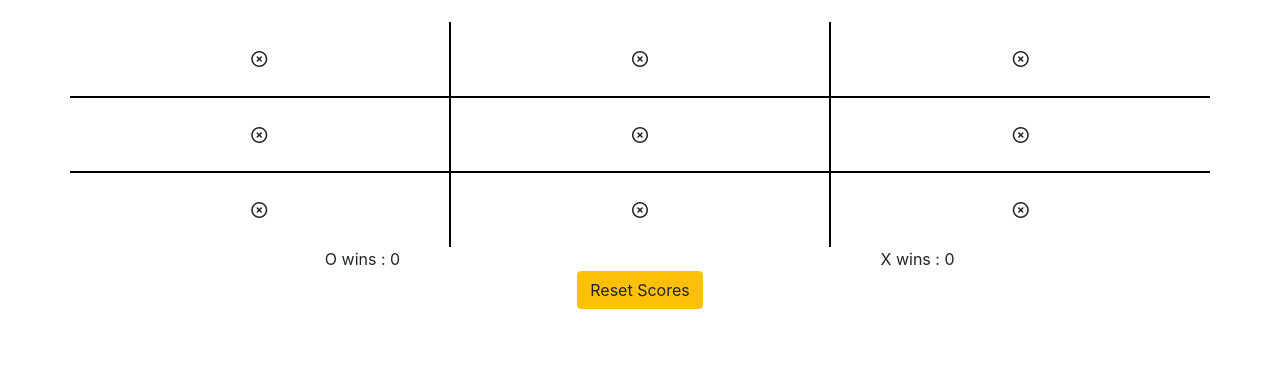
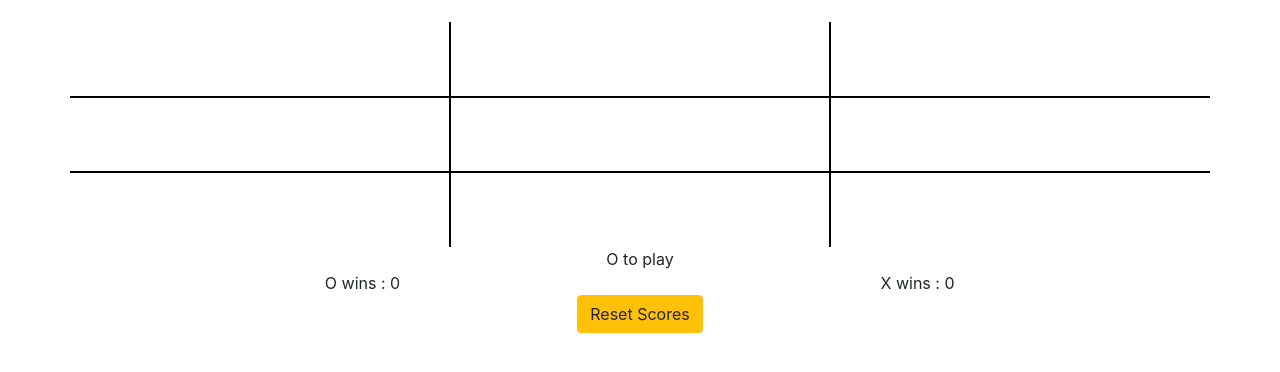
Before and after one commit to BackstagecrewIS/tictactoe, a plain HTML site: page index.html in a window 1280 px wide. Shown: the part 158-530 px from the top of the page. Drawn offline with nearby package versions, Linux system fonts and the light colour scheme; a web font is replaced by a local one.

Commit message:
Add alerts to end game

```diff
--- a/assets/js/game.js
+++ b/assets/js/game.js
@@ -19,8 +19,7 @@ let omoves = [];        // Define empty player O moves array
 let xmoves = [];        // Define empty player X moves array
 let playedMoves = [];   // Define empty moves array
 let gameOver = false;   // End of game check
-
-playerTurn = "O";       // Set the player O to begin the first game
+let playerTurn = "O";   // Set the player O to begin the first game
 
 // ---------------------------------------- New Game
 
@@ -34,6 +33,7 @@ function newGame() {
   } else {
     playerTurn = "O";
   }
+  displayPlayerTurn(playerTurn);
 }
 
 // ---------------------------------------- Clear board
@@ -66,13 +66,19 @@ function addGameCounter() {
 // ---------------------------------------- Display player turn
 
 function displayPlayerTurn(player) {
-let moveDisplay = document.getElementById('playerToPlay');
-moveDisplay.innerHTML=`${player} to play`;
+    let moveDisplay = document.getElementById('playerToPlay');
+  if (!gameOver) {
+    moveDisplay.innerHTML=`${player} to play`;
+  } else {
+    moveDisplay.innerHTML="Click New Game to Play again";
+  }
+
 }
 
 // ---------------------------------------- Player move
 
 document.addEventListener('DOMContentLoaded', function() {
+  displayPlayerTurn(playerTurn);
   let squares = document.getElementsByClassName('square');
   for (let square of squares) {
     square.addEventListener("click", function() {
@@ -83,16 +89,12 @@ document.addEventListener('DOMContentLoaded', function() {
         if (checkMove(playedSquare)) {
           this.textContent = "O";
           omoves.push(playedSquare);
-          console.log("Square", playedSquare);
-          console.log("Omoves", omoves);
           checkForWin();
         };
       } else {
         if (checkMove(playedSquare)) {
           this.textContent = "X";
           xmoves.push(playedSquare);
-          console.log("Square", playedSquare);
-          console.log("Xmoves", xmoves);
           checkForWin();
         };
       };
@@ -152,12 +154,16 @@ function checkForWin() {
           let winningLine = win;
           displayWinningLine(winningLine);
           addOWin();
+          alert("O Wins");
+          gameOver = true;
       }
 
       if (checkSubset(xmoves, win)) {
         let winningLine = win;
         displayWinningLine(winningLine);
         addXWin();
+        alert("X Wins");
+        gameOver = true;
       }
 
 
@@ -172,6 +178,7 @@ function checkForDraw() {
   console.log("MOVES: ", playedMoves.length);
   if (!gameOver && playedMoves.length == 9) {
     alert("It's a DRAW");
+    gameOver = true;
   }
 }
 
--- a/index.html
+++ b/index.html
@@ -31,19 +31,19 @@
     </div>
     <section>
         <div class="row game-board">
-            <div id="1" class="square game-square-1 col"><span><i class="fa-regular fa-circle-xmark"></i></span></div>
-            <div id="2" class="square game-square-2 col"><span><i class="fa-regular fa-circle-xmark"></i></span></div>
-            <div id="3" class="square game-square-3 col"><span><i class="fa-regular fa-circle-xmark"></i></span></div>
+            <div id="1" class="square game-square-1 col"><span></span></div>
+            <div id="2" class="square game-square-2 col"><span></span></div>
+            <div id="3" class="square game-square-3 col"><span></span></div>
         </div>
         <div class="row game-board">
-            <div id="4" class="square game-square-4 col"><span><i class="fa-regular fa-circle-xmark"></i></span></div>
-            <div id="5" class="square game-square-5 col"><span><i class="fa-regular fa-circle-xmark"></i></span></div>
-            <div id="6" class="square game-square-6 col"><span><i class="fa-regular fa-circle-xmark"></i></span></div>
+            <div id="4" class="square game-square-4 col"><span></span></div>
+            <div id="5" class="square game-square-5 col"><span></span></div>
+            <div id="6" class="square game-square-6 col"><span></span></div>
         </div>
         <div class="row game-board">
-            <div id="7" class="square game-square-7 col"><span><i class="fa-regular fa-circle-xmark"></i></span></div>
-            <div id="8" class="square game-square-8 col"><span><i class="fa-regular fa-circle-xmark"></i></span></div>
-            <div id="9" class="square game-square-9 col"><span><i class="fa-regular fa-circle-xmark"></i></span></div>
+            <div id="7" class="square game-square-7 col"><span></span></div>
+            <div id="8" class="square game-square-8 col"><span></span></div>
+            <div id="9" class="square game-square-9 col"><span></span></div>
         </div>
     </section>
 
```
